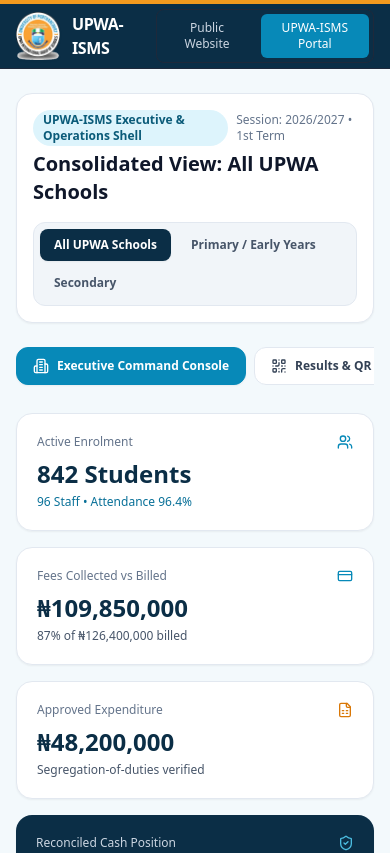
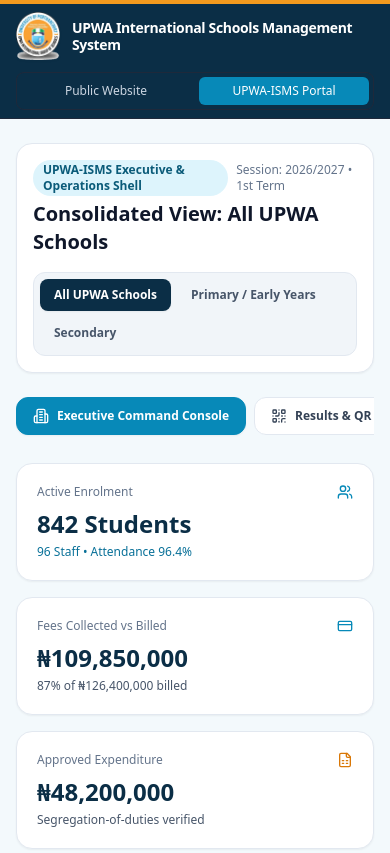
Before and after one commit to ChiekeNN/upwa-isms, a Next.js app: page / in a window 390 px wide. Shown: the top 853 px of the page. Built offline with nearby package versions, Linux system fonts and the light colour scheme.

Commit message:
fix: show full system name in ISMS portal
Co-authored-by: arena-agent <297053741+arena-agent@users.noreply.github.com>

```diff
--- a/src/app/page.tsx
+++ b/src/app/page.tsx
@@ -229,8 +229,8 @@ export default function UpwaIsmsPlatform() {
     <div className="min-h-screen flex flex-col">
       {/* Top Institutional Switcher Bar */}
       <header className="bg-upwa-navy text-white border-b border-slate-800 border-t-4 border-t-upwa-orange-500 sticky top-0 z-50">
-        <div className="max-w-7xl mx-auto px-4 sm:px-6 lg:px-8 h-16 flex items-center justify-between gap-4">
-          <div className="flex items-center gap-3">
+        <div className="max-w-7xl mx-auto px-4 sm:px-6 lg:px-8 min-h-16 py-2 flex flex-wrap items-center justify-between gap-3">
+          <div className="flex w-full min-w-0 items-center gap-3 sm:w-auto sm:flex-1">
             <Image
               src="/upwa-logo.png"
               alt="UPWA International Schools official logo"
@@ -241,12 +241,18 @@ export default function UpwaIsmsPlatform() {
             />
             <div>
               <div className="flex items-center gap-2">
-                <span className="font-bold tracking-tight text-base sm:text-lg">
+                <span
+                  className={`font-bold tracking-tight leading-tight ${
+                    surface === "PUBLIC_SITE"
+                      ? "text-base sm:text-lg"
+                      : "text-sm sm:text-base lg:text-lg"
+                  }`}
+                >
                   {surface === "PUBLIC_SITE"
                     ? INSTITUTION_CONFIG.institutionalWebsiteName
-                    : INSTITUTION_CONFIG.officialShortName}
+                    : INSTITUTION_CONFIG.officialPlatformFullName}
                 </span>
-                <span className="hidden md:inline-flex items-center px-2 py-0.5 rounded text-[11px] font-medium bg-upwa-blue-950 text-upwa-blue-300 border border-upwa-blue-800">
+                <span className="hidden lg:inline-flex items-center px-2 py-0.5 rounded text-[11px] font-medium bg-upwa-blue-950 text-upwa-blue-300 border border-upwa-blue-800">
                   {INSTITUTION_CONFIG.tagline}
                 </span>
               </div>
@@ -256,10 +262,10 @@ export default function UpwaIsmsPlatform() {
             </div>
           </div>
 
-          <div className="flex items-center gap-2 bg-upwa-navy p-1 rounded-lg border border-slate-800">
+          <div className="flex w-full items-center gap-2 bg-upwa-navy p-1 rounded-lg border border-slate-800 sm:w-auto">
             <button
               onClick={() => setSurface("PUBLIC_SITE")}
-              className={`px-3 py-1.5 rounded-md text-xs font-medium transition ${
+              className={`flex-1 whitespace-nowrap px-3 py-1.5 text-center rounded-md text-xs font-medium transition sm:flex-none ${
                 surface === "PUBLIC_SITE"
                   ? "bg-upwa-blue-600 text-white"
                   : "text-slate-300 hover:text-white"
@@ -269,7 +275,7 @@ export default function UpwaIsmsPlatform() {
             </button>
             <button
               onClick={() => setSurface("UPWA_ISMS")}
-              className={`px-3 py-1.5 rounded-md text-xs font-medium transition ${
+              className={`flex-1 whitespace-nowrap px-3 py-1.5 text-center rounded-md text-xs font-medium transition sm:flex-none ${
                 surface === "UPWA_ISMS"
                   ? "bg-upwa-blue-600 text-white"
                   : "text-slate-300 hover:text-white"
```
